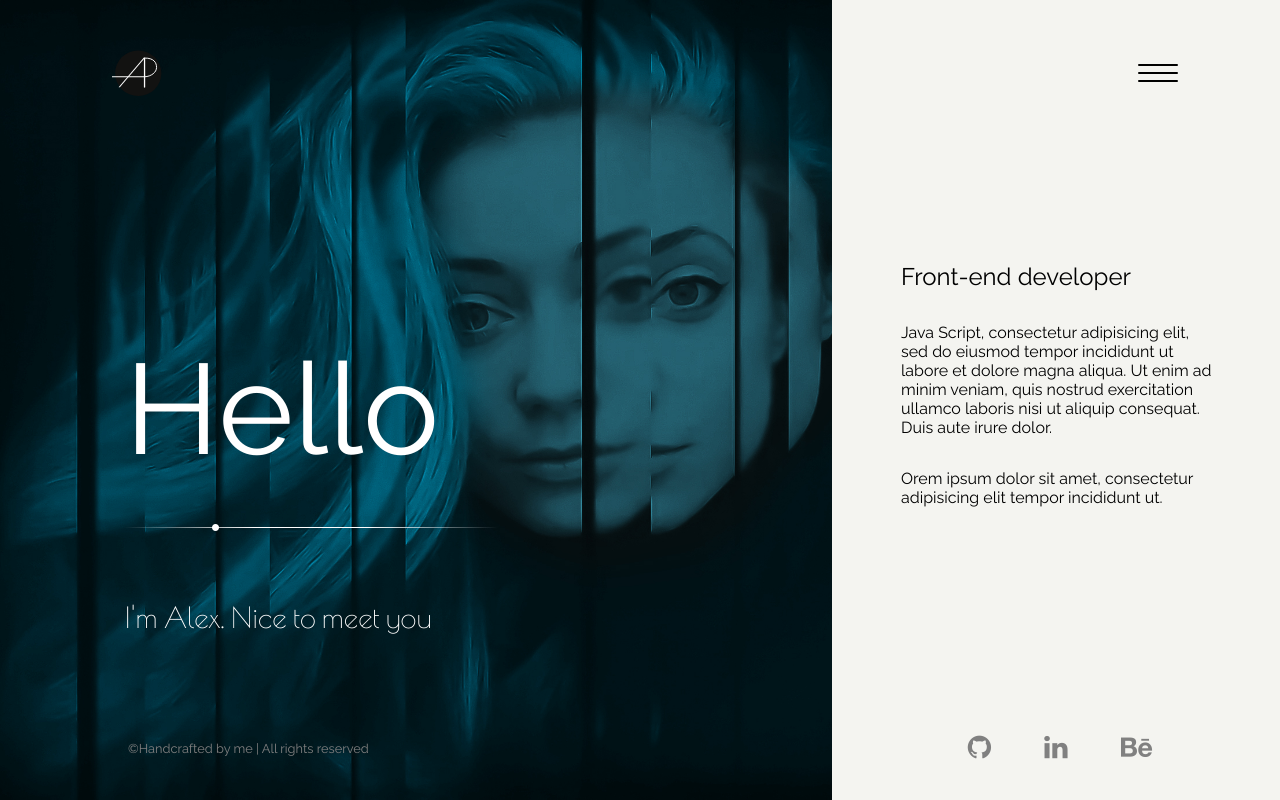
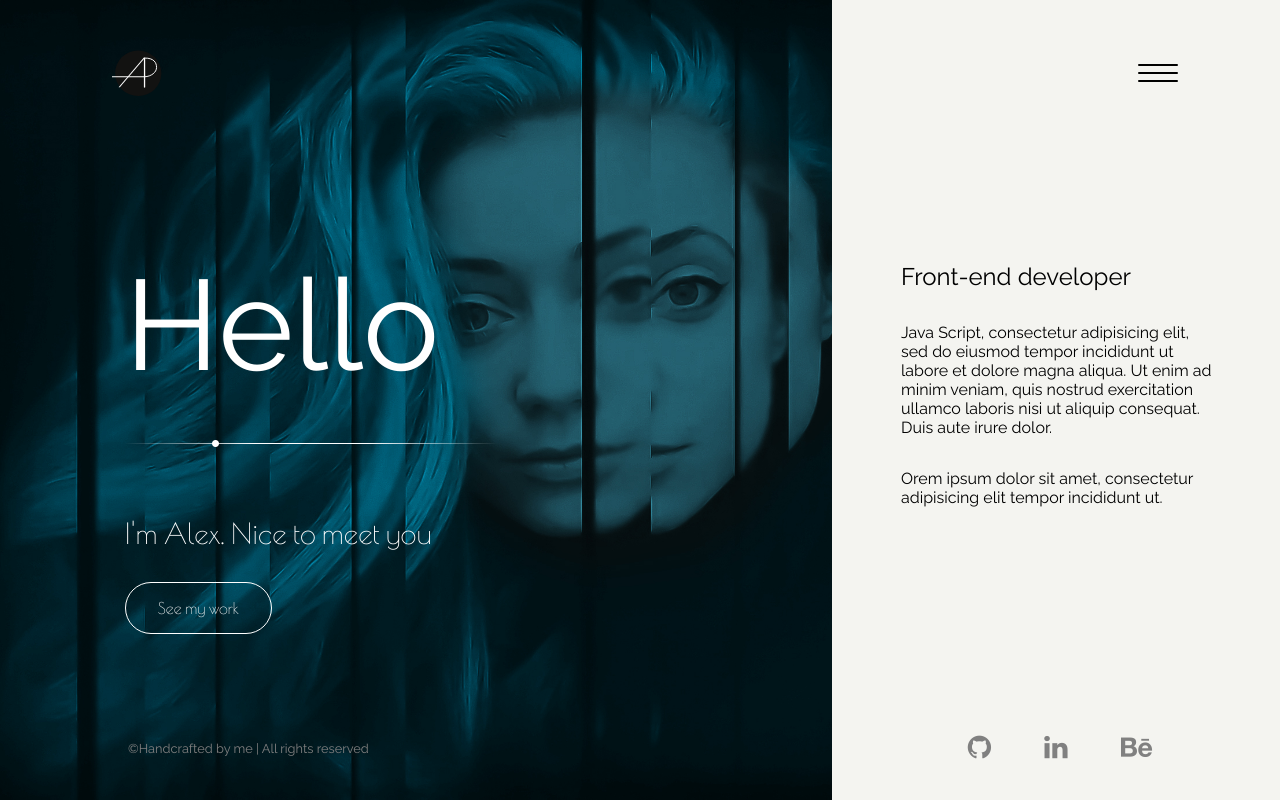
Before and after one commit to alexandra-pascal/my-portfolio, a React (Create React App) app: page /#/ in a window 1280 px wide. Built offline with nearby package versions, Linux system fonts and the light colour scheme.

Commit message:
add button to portfolio page in home page

```diff
--- /dev/null
+++ b/src/components/Button/Button.css
@@ -0,0 +1,11 @@
+.button {
+  color: white;
+  margin-top: 2rem;
+  font-family: "Poiret One";
+  padding: 1rem 2rem;
+  border: .5px solid white;
+  background: none;
+  border-radius: 5rem;
+  font-size: 1rem;
+  cursor: pointer;
+}
--- /dev/null
+++ b/src/components/Button/Button.js
@@ -0,0 +1,11 @@
+import React from "react";
+import { Link } from "react-router-dom";
+import "./Button.css";
+
+export default function Button(props) {
+  return (
+    <Link to="/portfolio">
+      <button className="button">{props.buttonText}</button>
+    </Link>
+  );
+}
--- a/src/components/Home/PictureSection.css
+++ b/src/components/Home/PictureSection.css
@@ -1,6 +1,6 @@
 .picture-section-wrap {
   position: relative;
-  height: 90vh;
+  height: 700px;
 }
 .wrap-hello {
   position: absolute;
--- a/src/components/Home/PictureSection.js
+++ b/src/components/Home/PictureSection.js
@@ -1,6 +1,7 @@
 import React from "react";
 import MainPicture from "./../../img/me-green.jpg";
 import WhiteLine from "./../WhiteLine/WhiteLine";
+import Button from "./../Button/Button";
 import "./PictureSection.css";
 
 export default function PictureSection() {
@@ -11,7 +12,9 @@ export default function PictureSection() {
         <p className="hello">Hello</p>
         <WhiteLine />
         <p className="hello-subtitle">I'm Alex. Nice to meet you</p>
+        <Button buttonText="See my work"/>
       </div>
+
     </div>
   );
 }
```
